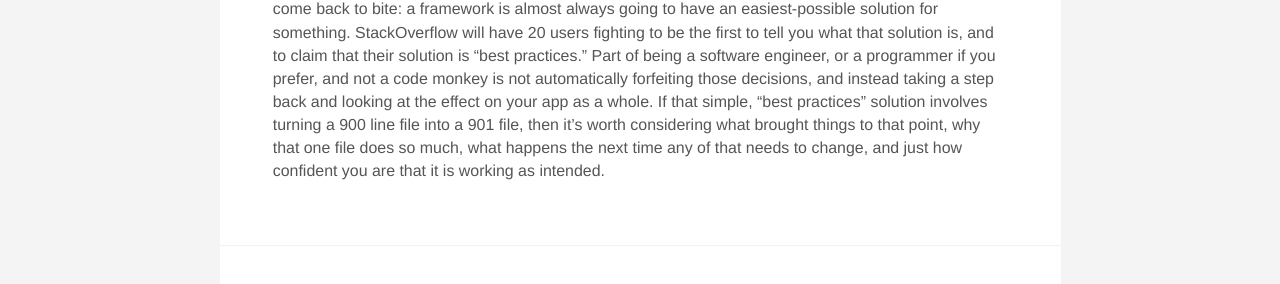
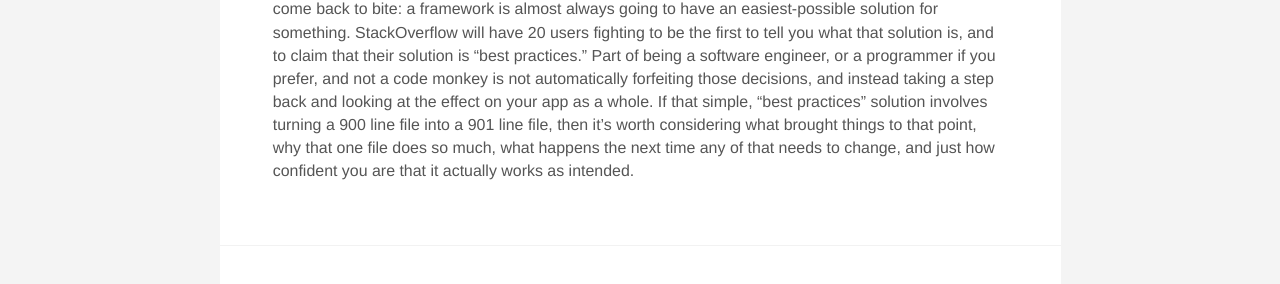
Before and after one commit to endash/endash.github.io, a Jekyll site: the page built from _posts/2018-06-18-frameworks-friend-and-foe.markdown, in a window 1280 px wide. Shown: the part 1083-1367 px from the top of the page. Built offline with Jekyll 4.4.1, drawn with Linux system fonts in a browser that asks for light colours; some of the changed text lies outside the part shown.

Commit message:
Tweaks to frameworks friend and foe

```diff
--- a/_posts/2018-06-18-frameworks-friend-and-foe.markdown
+++ b/_posts/2018-06-18-frameworks-friend-and-foe.markdown
@@ -13,4 +13,4 @@
 
 People who know my opinions on the matter are often surprised when I tell them that I use ActiveRecord in certain projects. The difference between how I use it and how many large Rails projects use it is that my "models" are a few lines long and consist almost entirely of relationships. I use it as an ORM, and only as an ORM. Any actual business logic is elsewhere, and ActiveRecord is simply a convenient DB querying and data access tool. Because those classes are only used to save and load data—and not, say, to handle the logic of moving money between accounts, or calculating reports, or syncing to REDIS, or any number of things that can be crammed into an AR subclass—they're purely an architectural boundary. On the app side, they're wrapped by a bridge class with an interface derived from the app and business logic, not from ActiveRecord. As a result, there are zero unit tests that involve AR in any way, the app code can be comprehended and maintained without caring about AR, and systems design decisions like which database storage system is most efficient for different pieces of data can be made almost completely independently of the software engineering.
 
-The tough part, conceptually, is seeing these as good things. Something I've heard frequently is "well, we use Rails, so why shouldn't we use a Rails feature if it's there?" The "use it because it's there" impulse is a strong one. This is where the framework making things really easy at the beginning starts to come back to bite: a framework is almost always going to have an easiest-possible solution for something. StackOverflow will have 20 users fighting to be the first to tell you what that solution is, and to claim that their solution is "best practices." Part of being a software engineer, or a programmer if you prefer, and not a code monkey is not automatically forfeiting those decisions, and instead taking a step back and looking at the effect on your app as a whole. If that simple, "best practices" solution involves turning a 900 line file into a 901 file, then it's worth considering what brought things to that point, why that one file does so much, what happens the next time any of that needs to change, and just how confident you are that it is working as intended.
+The tough part, conceptually, is seeing these as good things. Something I've heard frequently is "well, we use Rails, so why shouldn't we use a Rails feature if it's there?" The "use it because it's there" impulse is a strong one. This is where the framework making things really easy at the beginning starts to come back to bite: a framework is almost always going to have an easiest-possible solution for something. StackOverflow will have 20 users fighting to be the first to tell you what that solution is, and to claim that their solution is "best practices." Part of being a software engineer, or a programmer if you prefer, and not a code monkey is not automatically forfeiting those decisions, and instead taking a step back and looking at the effect on your app as a whole. If that simple, "best practices" solution involves turning a 900 line file into a 901 line file, then it's worth considering what brought things to that point, why that one file does so much, what happens the next time any of that needs to change, and just how confident you are that it actually works as intended.
```
